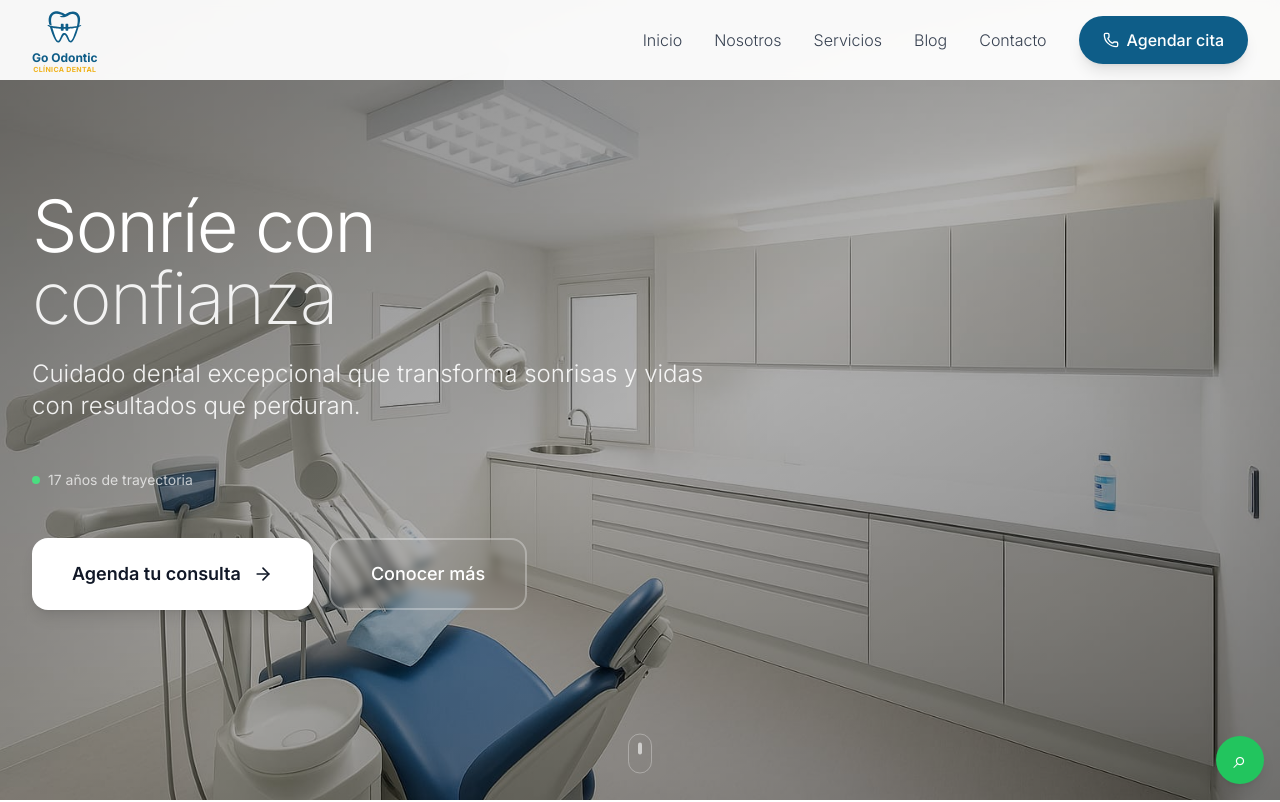
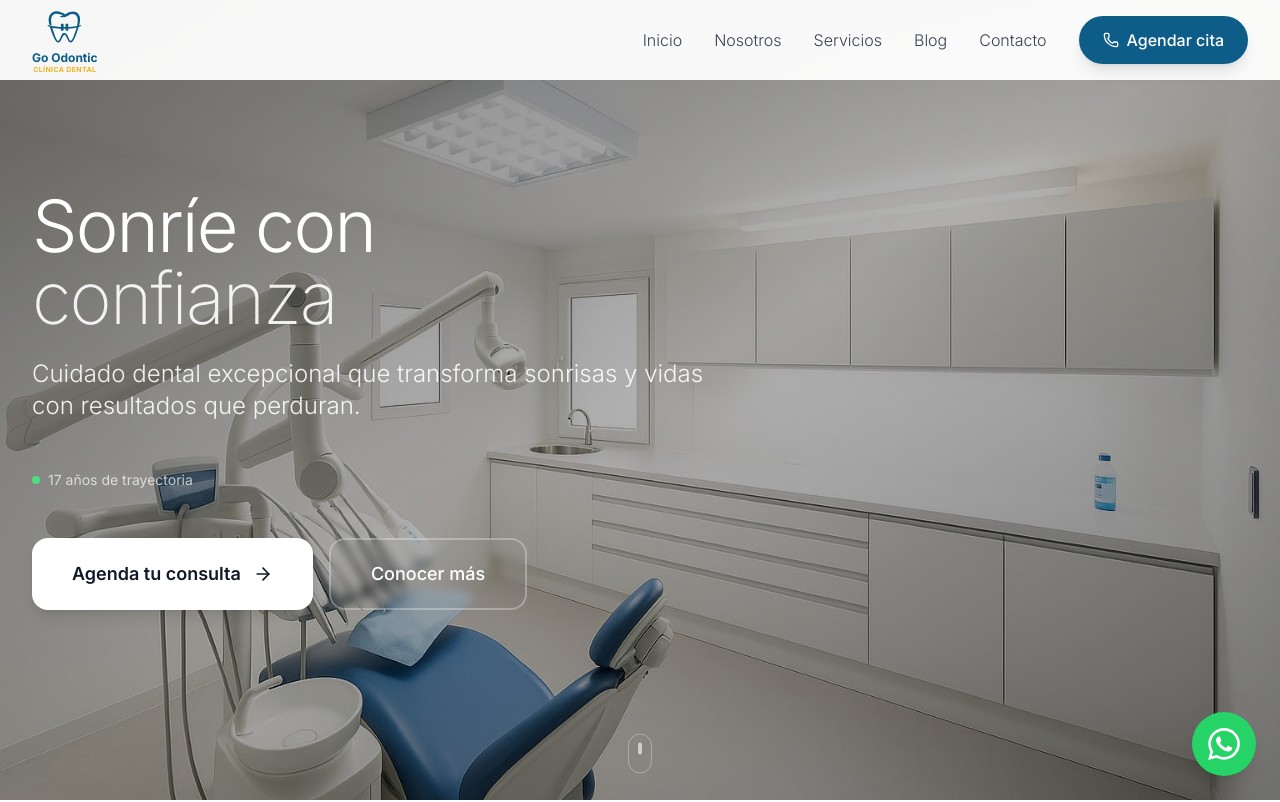
Before and after one commit to Russel-FS/nx-odontonic-deploy, a Next.js app: page / in a window 1280 px wide. Shown: the top 802 px of the page. Built offline with nearby package versions, Linux system fonts and the light colour scheme.

Commit message:
update desing

```diff
--- a/src/app/globals.css
+++ b/src/app/globals.css
@@ -17,9 +17,6 @@
 a {
   @apply text-brand-blue;
 }
-a:hover {
-  @apply text-brand-dark;
-}
 
 /* INPUTS */
 input,
--- a/src/components/header/Navbar.tsx
+++ b/src/components/header/Navbar.tsx
@@ -85,7 +85,7 @@
               transition={{ duration: 0.4, delay: 0.5 }}
               whileHover={{ scale: 1.05, y: -1 }}
               whileTap={{ scale: 0.95 }}
-              className="inline-flex items-center gap-2 bg-[#0e5d88] text-white px-6 py-3 rounded-full font-medium hover:bg-[#0a4a6b] transition-all duration-200 shadow-lg hover:shadow-xl"
+              className="inline-flex items-center gap-2 bg-[#0e5d88] hover:text-white text-white px-6 py-3 rounded-full font-medium hover:bg-[#0a4a6b] transition-all duration-200 shadow-lg hover:shadow-xl"
             >
               <Phone className="h-4 w-4" />
               Agendar cita
--- /dev/null
+++ b/src/components/icons/WhatsAppIcon.tsx
@@ -0,0 +1,18 @@
+interface WhatsAppIconProps {
+  className?: string;
+}
+
+export default function WhatsAppIcon({
+  className = "h-6 w-6",
+}: WhatsAppIconProps) {
+  return (
+    <svg
+      className={className}
+      viewBox="0 0 24 24"
+      fill="currentColor"
+      xmlns="http://www.w3.org/2000/svg"
+    >
+      <path d="M17.472 14.382c-.297-.149-1.758-.867-2.03-.967-.273-.099-.471-.148-.67.15-.197.297-.767.966-.94 1.164-.173.199-.347.223-.644.075-.297-.15-1.255-.463-2.39-1.475-.883-.788-1.48-1.761-1.653-2.059-.173-.297-.018-.458.13-.606.134-.133.298-.347.446-.52.149-.174.198-.298.298-.497.099-.198.05-.371-.025-.52-.075-.149-.669-1.612-.916-2.207-.242-.579-.487-.5-.669-.51-.173-.008-.371-.01-.57-.01-.198 0-.52.074-.792.372-.272.297-1.04 1.016-1.04 2.479 0 1.462 1.065 2.875 1.213 3.074.149.198 2.096 3.2 5.077 4.487.709.306 1.262.489 1.694.625.712.227 1.36.195 1.871.118.571-.085 1.758-.719 2.006-1.413.248-.694.248-1.289.173-1.413-.074-.124-.272-.198-.57-.347m-5.421 7.403h-.004a9.87 9.87 0 01-5.031-1.378l-.361-.214-3.741.982.998-3.648-.235-.374a9.86 9.86 0 01-1.51-5.26c.001-5.45 4.436-9.884 9.888-9.884 2.64 0 5.122 1.03 6.988 2.898a9.825 9.825 0 012.893 6.994c-.003 5.45-4.437 9.884-9.885 9.884m8.413-18.297A11.815 11.815 0 0012.05 0C5.495 0 .16 5.335.157 11.892c0 2.096.547 4.142 1.588 5.945L.057 24l6.305-1.654a11.882 11.882 0 005.683 1.448h.005c6.554 0 11.89-5.335 11.893-11.893A11.821 11.821 0 0020.465 3.488" />
+    </svg>
+  );
+}
--- a/src/components/shared/WhatsAppFloat.tsx
+++ b/src/components/shared/WhatsAppFloat.tsx
@@ -1,16 +1,36 @@
 "use client";
 import { site } from "@/config/site.config";
+import { motion } from "framer-motion";
+import WhatsAppIcon from "@/components/icons/WhatsAppIcon";
 
 export default function WhatsAppFloat() {
   return (
-    <a
-      href={site.whatsapp}
-      target="_blank"
-      aria-label="WhatsApp"
-      className="fixed right-4 bottom-4 inline-flex h-12 w-12 items-center justify-center rounded-full shadow-lg bg-green-500 text-white"
+    <motion.div
+      initial={{ opacity: 0, scale: 0 }}
+      animate={{ opacity: 1, scale: 1 }}
+      transition={{ duration: 0.5, delay: 2 }}
+      className="fixed right-6 bottom-6 z-50"
     >
-      {/* simple icon */}
-      <span className="text-2xl">⌕</span>
-    </a>
+      <motion.a
+        href={site.whatsapp}
+        target="_blank"
+        rel="noopener noreferrer"
+        aria-label="Contactar por WhatsApp"
+        whileHover={{ scale: 1.05, y: -2 }}
+        whileTap={{ scale: 0.95 }}
+        className="group relative inline-flex h-16 w-16 items-center justify-center rounded-full bg-[#25D366] text-white shadow-lg hover:shadow-xl transition-all duration-300"
+      >
+        {/* WhatsApp Icon */}
+        <WhatsAppIcon className="h-8 w-8" />
+
+        {/* Tooltip */}
+        <div className="absolute right-full mr-3 top-1/2 -translate-y-1/2 opacity-0 group-hover:opacity-100 transition-opacity duration-300 pointer-events-none">
+          <div className="bg-gray-900 text-white text-sm font-medium px-3 py-2 rounded-lg whitespace-nowrap shadow-lg">
+            ¡Chatea con nosotros!
+            <div className="absolute left-full top-1/2 -translate-y-1/2 border-4 border-transparent border-l-gray-900"></div>
+          </div>
+        </div>
+      </motion.a>
+    </motion.div>
   );
 }
```
Also changed, not shown: src/components/footer/Footer.tsx (line endings or trailing spaces).
